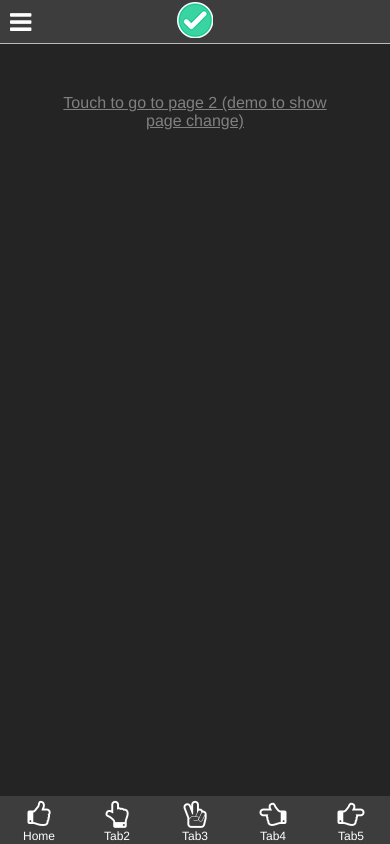
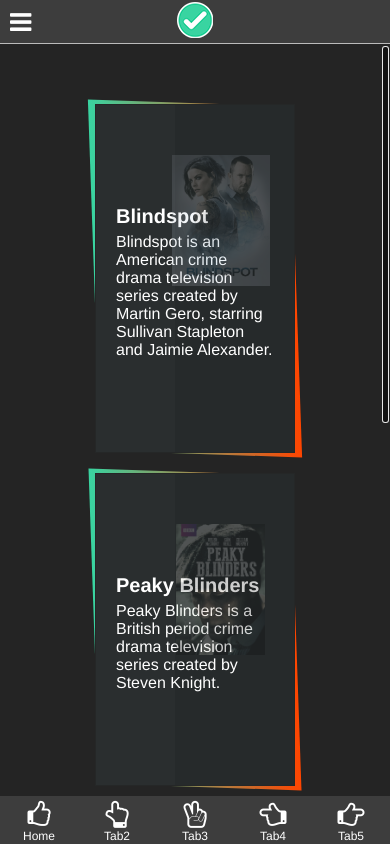
Before and after one commit to RoLoTech/facebookui, a website: page web/web_projects/mobileui_project/www/index.html in a window 390 px wide. Drawn offline with Linux system fonts and the light colour scheme; some packages are replaced by stand-ins of ours.

Commit message:
Visual changes complete, lacks AJAX interaction

```diff
--- a/web/web_projects/mobileui_project/www/custom/custom.css
+++ b/web/web_projects/mobileui_project/www/custom/custom.css
@@ -44,7 +44,13 @@
 	color: #ffffff;
 }
 
-/*.mui-page-body {}*/
+.mui-page-body {
+	overflow-y: scroll;
+}
+
+.mui-page-body::-webkit-scrollbar {
+	display: none;
+}
 
 .mui-page-body-content {
 	padding: 10px;
@@ -188,3 +194,165 @@
 	-webkit-background-clip: text;
 	-webkit-text-fill-color: transparent;
 }
+
+.tilesWrap {
+	padding: 0;
+	margin: 50px auto;
+	list-style: none;
+	text-align: center;
+	overflow: scroll;
+}
+
+.tilesWrap li {
+	display: inline-block;
+	width: 20%;
+	min-width: 200px;
+	max-width: 230px;
+	padding: 80px 20px 40px;
+	position: relative;
+	vertical-align: top;
+	margin: 10px;
+	font-family: 'helvetica', san-serif;
+	min-height: 25vh;
+	background-color: #262a2b;
+
+	border: 1px solid #252727;
+	text-align: left;
+}
+
+.tilesWrap li h2 {
+	font-size: 114px;
+	color: rgba(255, 255, 255, 0.0);
+	margin: 0;
+	position: absolute;
+	opacity: 0.2;
+	top: 50px;
+	right: 10px;
+	transition: all 0.3s ease-in-out;
+	background-image: url(images/watchlist-logo.png);
+	background-size: contain;
+	background-position: center;
+	background-repeat: no-repeat;
+}
+
+.tilesWrap li h3 {
+	font-size: 20px;
+	color: #fff;
+	margin-bottom: 5px;
+}
+
+.tilesWrap li p {
+	font-size: 16px;
+	line-height: 18px;
+	color: #fff;
+	margin-top: 5px;
+}
+
+.tilesWrap li button {
+	background: transparent;
+	border: 1px solid #b7b7b7;
+	padding: 10px 20px;
+	color: #b7b7b7;
+	border-radius: 3px;
+	position: relative;
+	transition: all 0.3s ease-in-out;
+	transform: translateY(-40px);
+	opacity: 0;
+	cursor: pointer;
+	overflow: hidden;
+}
+
+.tilesWrap li button:before {
+	content: '';
+	position: absolute;
+	height: 100%;
+	width: 120%;
+	background: #b7b7b7;
+	top: 0;
+	opacity: 0;
+	left: -140px;
+	border-radius: 0 20px 20px 0;
+	z-index: -1;
+	transition: all 0.3s ease-in-out;
+}
+
+.tilesWrap li:hover button {
+	transform: translateY(5px);
+	opacity: 1;
+}
+
+.tilesWrap li button:hover {
+	color: #262a2b;
+}
+
+.tilesWrap li button:hover:before {
+	left: 0;
+	opacity: 1;
+}
+
+.tilesWrap li:hover h2 {
+	top: 0px;
+	opacity: 0.6;
+}
+
+.tilesWrap li:before {
+	content: '';
+	position: absolute;
+	top: -2px;
+	left: -2px;
+	right: -2px;
+	bottom: -2px;
+	z-index: -1;
+	background: #fff;
+	transform: skew(2deg, 2deg);
+}
+
+.tilesWrap li:after {
+	content: '';
+	position: absolute;
+	width: 40%;
+	height: 100%;
+	left: 0;
+	top: 0;
+	background: rgba(255, 255, 255, 0.02);
+}
+
+.tilesWrap li:nth-child(1):before {
+	background: #C9FFBF;
+	background: -webkit-linear-gradient(to right, rgb(57, 212, 161), orangered);
+	background: linear-gradient(to right, rgb(57, 212, 161), orangered);
+}
+
+.tilesWrap li:nth-child(2):before {
+	background: #f2709c;
+	background: -webkit-linear-gradient(to right, rgb(57, 212, 161), orangered);
+	background: linear-gradient(to right, rgb(57, 212, 161), orangered);
+}
+
+.tilesWrap li:nth-child(3):before {
+	background: #c21500;
+	background: -webkit-linear-gradient(to right, rgb(57, 212, 161), orangered);
+	background: linear-gradient(to right, rgb(57, 212, 161), orangered);
+}
+
+.tilesWrap li:nth-child(4):before {
+	background: #FC354C;
+	background: -webkit-linear-gradient(to right, rgb(57, 212, 161), orangered);
+	background: linear-gradient(to right, rgb(57, 212, 161), orangered);
+}
+
+#title1 {
+	background-image: url(images/blindspot-logo.png);
+}
+
+#title2 {
+	background-image: url(images/peaky-blinders-logo.jpg);
+}
+
+#title3 {
+	background-image: url(images/sherlock-logo.jpg);
+}
+
+#title4 {
+	background-image: url(images/the-good-place-logo.jpg);
+}
--- a/web/web_projects/mobileui_project/www/index.html
+++ b/web/web_projects/mobileui_project/www/index.html
@@ -42,11 +42,41 @@
 					<div class="mui-page-body mui-scrollable" id="home-body">
 						<div>
 							<!-- important for scroll! -->
-							<div id='delete-me'
-								style="margin: 50px; text-align: center; text-decoration: underline; color: #808080;">
-								<!-- inline style only for demo -->
-								Touch to go to page 2 (demo to show page change)
-							</div>
+							<ul class="tilesWrap">
+								<li>
+									<h2 id="title1">01</h2>
+									<h3>Blindspot</h3>
+									<p>
+										Blindspot is an American crime drama television series created by Martin Gero,
+										starring Sullivan Stapleton and Jaimie Alexander.
+									</p>
+									<button>Read more</button>
+								</li>
+								<li>
+									<h2 id="title2">02</h2>
+									<h3>Peaky Blinders</h3>
+									<p>
+										Peaky Blinders is a British period crime drama television series created by Steven Knight.
+									</p>
+									<button>Read more</button>
+								</li>
+								<li>
+									<h2 id="title3">03</h2>
+									<h3>Sherlock</h3>
+									<p>
+										Sherlock is a British crime television series based on Sir Arthur Conan Doyle's Sherlock Holmes detective stories.
+									</p>
+									<button>Read more</button>
+								</li>
+								<li>
+									<h2 id="title4">04</h2>
+									<h3>The Good Place</h3>
+									<p>
+										The Good Place is an American fantasy comedy television series created by Michael Schur.
+									</p>
+									<button>Read more</button>
+								</li>
+							</ul>
 						</div>
 					</div>
 				</div>
```
Also changed, not shown: web/web_projects/mobileui_project/www/custom/images/blindspot-logo.png (added), web/web_projects/mobileui_project/www/custom/images/peaky-blinders-logo.jpg (added), web/web_projects/mobileui_project/www/custom/images/sherlock-logo.jpg (added), web/web_projects/mobileui_project/www/custom/images/the-good-place-logo.jpg (added), web/web_projects/mobileui_project/www/mobileui/mui.min.css, web/web_projects/mobileui_project/www/mobileui/mui.min.js.
